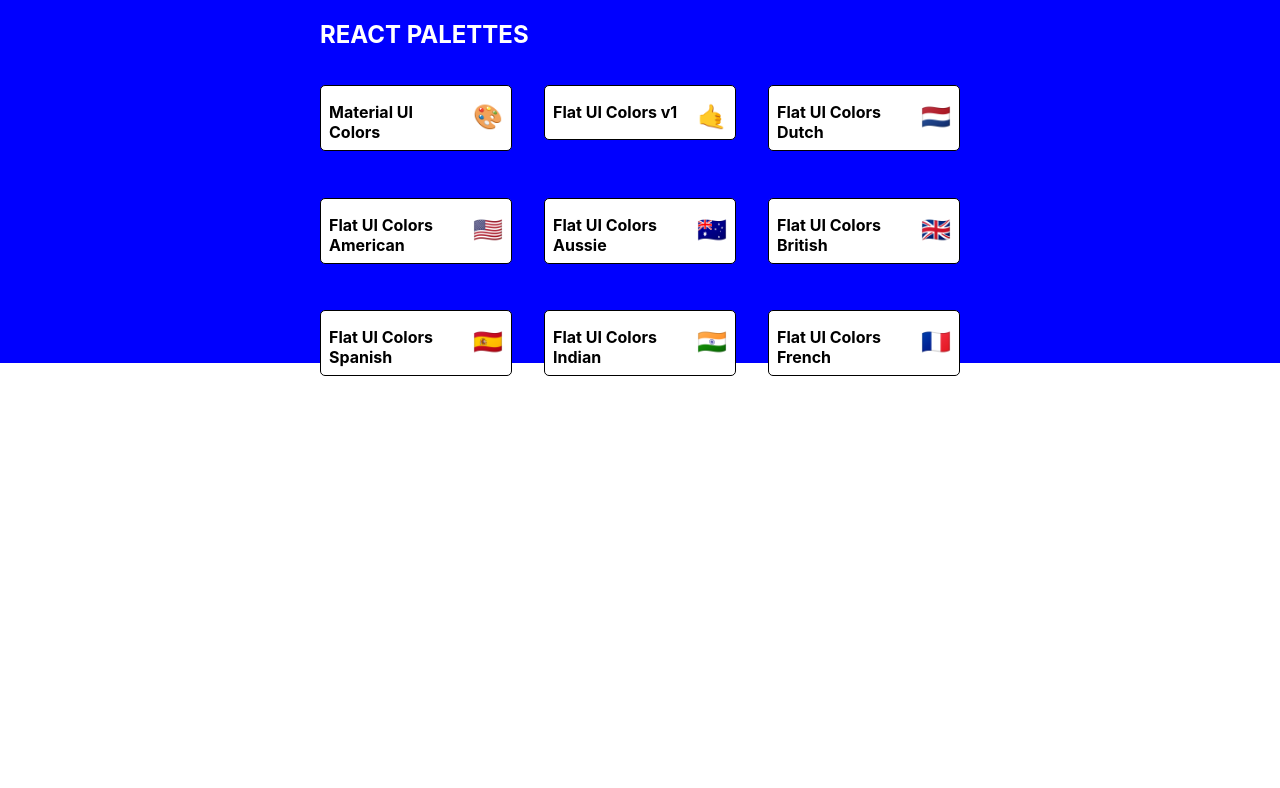
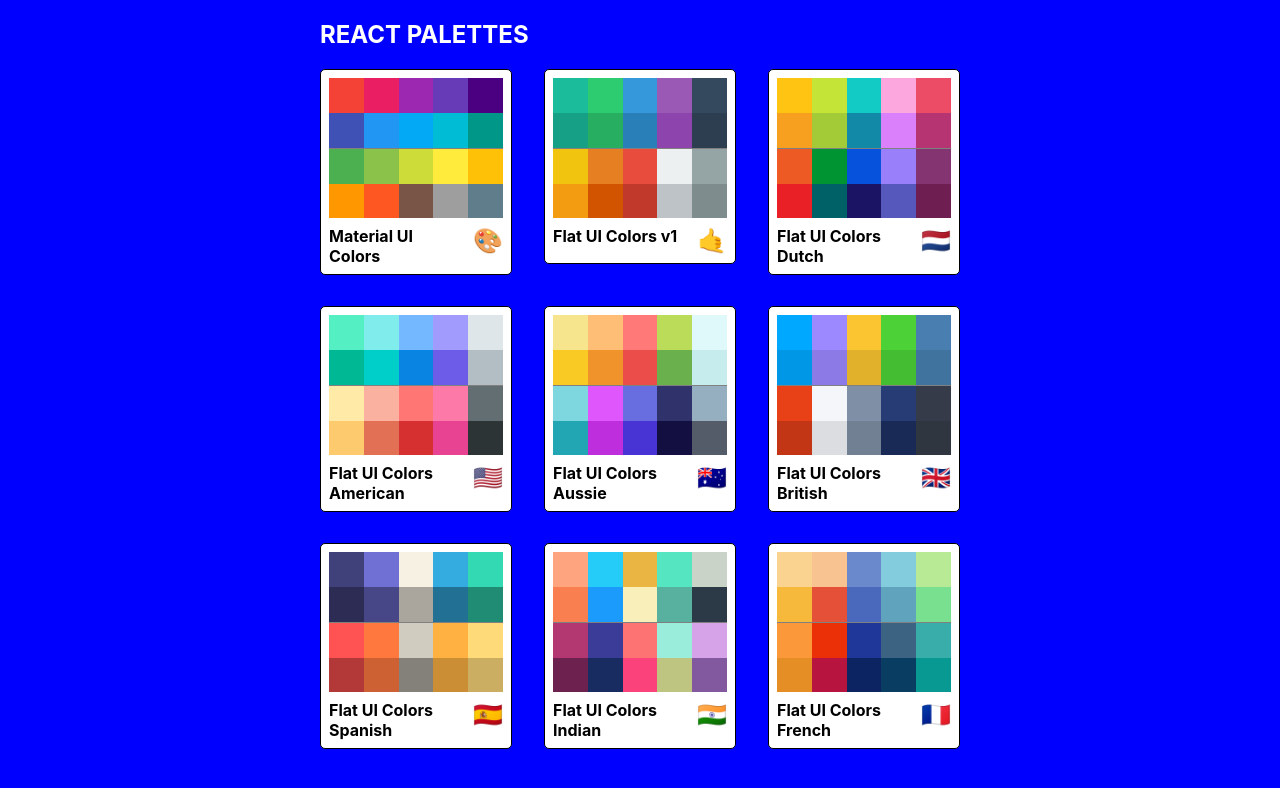
Before and after one commit to MilenaMar/ColorPalette, a React (Create React App) app in the folder color-pallet/: page / in a window 1280 px wide. Shown: the top 788 px of the page. Built offline with nearby package versions, Linux system fonts and the light colour scheme.

Commit message:
minipallet style

```diff
--- a/color-pallet/src/homePage.js
+++ b/color-pallet/src/homePage.js
@@ -6,7 +6,7 @@
 const styles = {
   root: {
     backgroundColor: "blue",
-    height: "100%",
+    height: "100vh",
     display: "flex",
     alignItems: "flex-start",
     justifyContent: "center",
@@ -44,9 +44,9 @@
           </nav>
           <div className={classes.palettes}>
             {palettes.map((palette) => (
-              <p>
+              <div key = {palette.id} >
                 <MiniPalette {...palette} />
-              </p>
+              </div>
             ))}
           </div>
         </div>
--- a/color-pallet/src/miniPalette.js
+++ b/color-pallet/src/miniPalette.js
@@ -1,49 +1,66 @@
-import React from 'react'
-import { withStyles } from '@material-ui/core/styles';
+import React from "react";
+import { withStyles } from "@material-ui/core/styles";
 
 // <Link to={`/palette/${palette.id}`}>{palette.paletteName}</Link>
 const styles = {
-    root:{
-        backgroundColor:'white',
-        border:'1px solid black',
-        borderRadius:'5px',
-        padding:'0.5rem',
-        position:'relative',
-        overflow:'hidden',
-        '&:hover':{
-            cursor:'pointer'
-        }
+  root: {
+    backgroundColor: "white",
+    border: "1px solid black",
+    borderRadius: "5px",
+    padding: "0.5rem",
+    position: "relative",
+    overflow: "hidden",
+    "&:hover": {
+      cursor: "pointer",
     },
-    colors:{
-        backgroundColor:'grey',
-
-    },
-    title:{
-        display:'flex',
-        justifyContent: 'space-between',
-        alingItems:'center',
-        margin:'0',
-        color:'black',
-        paddingTop:'0.5rem',
-        fontSize:'1rem',
-        position:'relative'
-    },
-    emoji:{
-     marginLeft:'0.5rem',
-     fontSize:'1.5rem'
-
-    }
-}
-function MiniPalette (props){
-    const {classes, paletteName, emoji} = props;
-    return (
-        <div className={classes.root}>
-        <div className={classes.color}></div>
-        <h5 className={classes.title}>{paletteName}
+  },
+  color: {
+    backgroundColor: "grey",
+    height:'140px',
+    width:'100%',
+    overflow:'hidden'
+  },
+  title: {
+    display: "flex",
+    justifyContent: "space-between",
+    alingItems: "center",
+    margin: "0",
+    color: "black",
+    paddingTop: "0.5rem",
+    fontSize: "1rem",
+    position: "relative",
+  },
+  emoji: {
+    marginLeft: "0.5rem",
+    fontSize: "1.5rem",
+  },
+  miniColor: {
+      height:'25%',
+      width:'20%',
+      display:'inline-block',
+      margin:'0 auto',
+      position:'relative',
+      marginBottom:'-3.5px'
+  }
+};
+function MiniPalette(props) {
+  const { classes, paletteName, emoji, colors } = props;
+  const miniColorBoxes = colors.map((color) => (
+    <div
+      className={classes.miniColor}
+      key={color.color}
+      style={{ backgroundColor: color.color }}
+    ></div>
+  ));
+  return (
+    <div className={classes.root}>
+      <div className={classes.color}>{miniColorBoxes}</div>
+      <h5 className={classes.title}>
+        {paletteName}
         <span className={classes.emoji}>{emoji}</span>
-        </h5>
-        </div>
-    )
+      </h5>
+    </div>
+  );
 }
 
 export default withStyles(styles)(MiniPalette);
```
